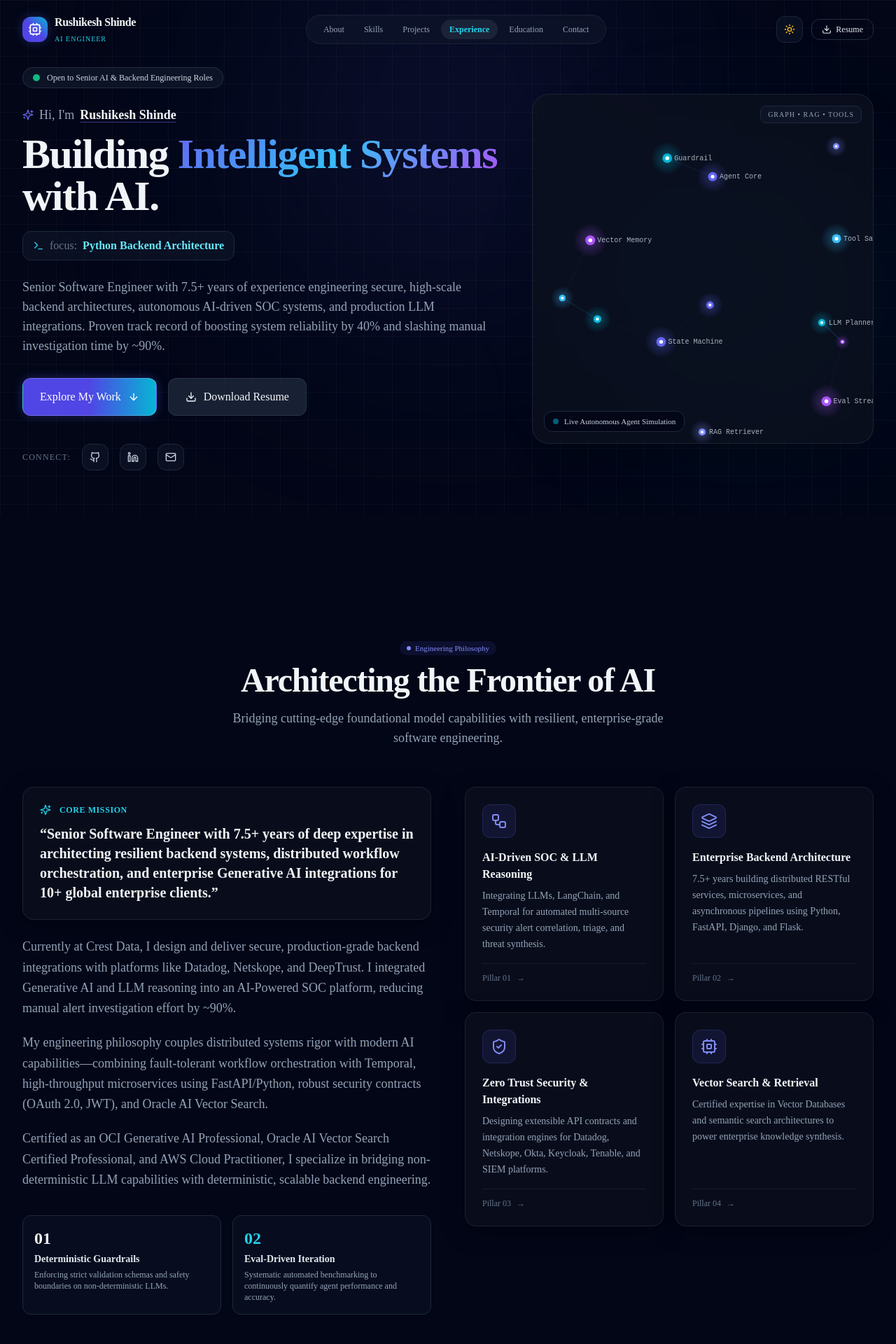
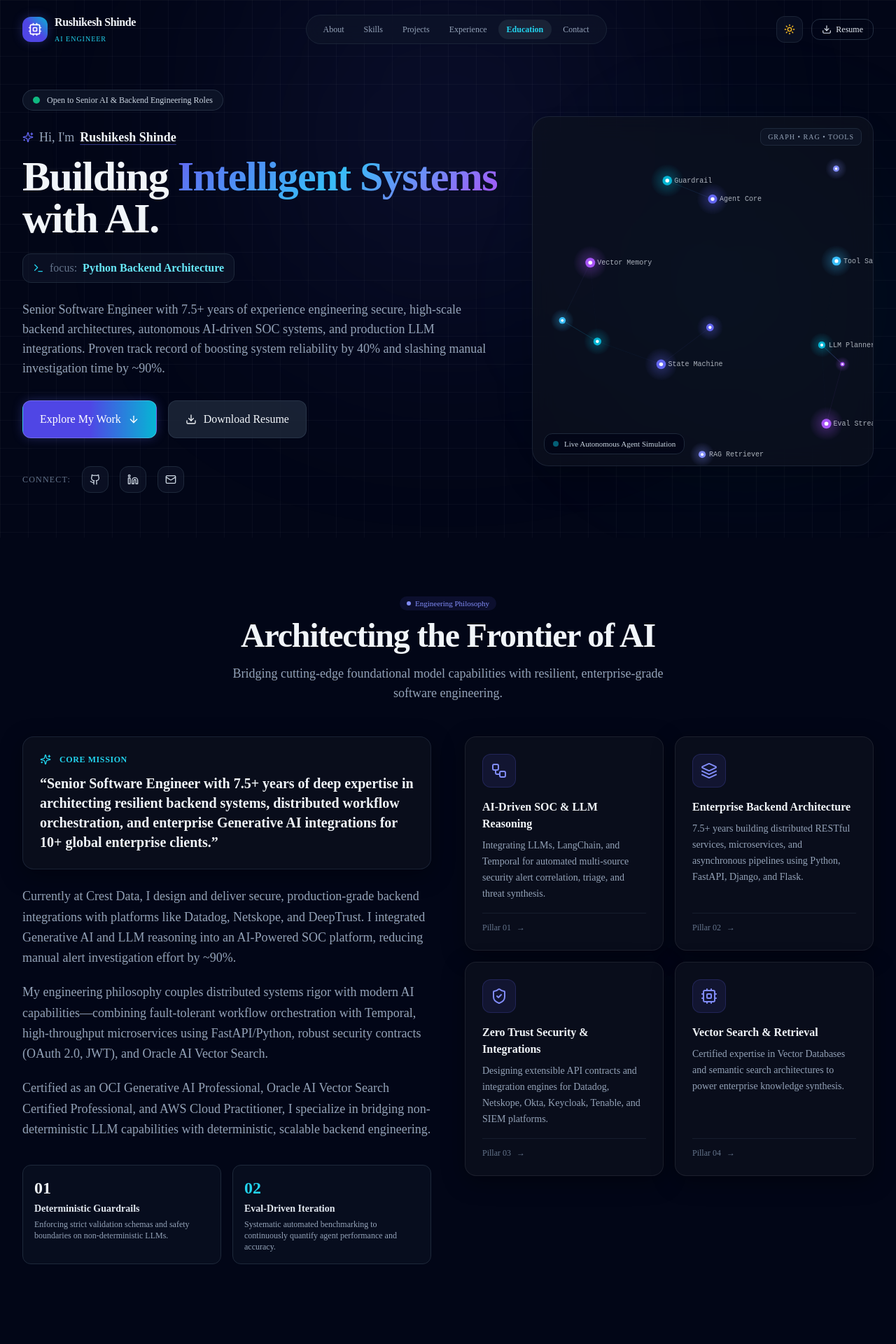
Before and after one commit to shinderushikesh706/Portfolio, a Next.js app: page / in a window 1280 px wide. Shown: the top 1920 px of the page at 70% size. Built offline with nearby package versions, Linux system fonts and the light colour scheme.

Commit message:
fix: eliminate excessive vertical gaps between sections and tighten spacing

```diff
--- a/src/app/page.tsx
+++ b/src/app/page.tsx
@@ -8,7 +8,7 @@ import { ContactSection } from "@/components/contact/ContactSection";
 
 export default function Home() {
   return (
-    <div className="flex flex-col space-y-12 sm:space-y-20">
+    <div className="flex flex-col">
       <HeroSection />
       <AboutSection />
       <SkillsSection />
--- a/src/components/about/AboutSection.tsx
+++ b/src/components/about/AboutSection.tsx
@@ -17,7 +17,7 @@ export function AboutSection() {
   const icons = [Workflow, Layers, ShieldCheck, Cpu];
 
   return (
-    <section id="about" className="py-24 px-4 sm:px-6 lg:px-8 max-w-7xl mx-auto relative">
+    <section id="about" className="py-14 sm:py-20 px-4 sm:px-6 lg:px-8 max-w-7xl mx-auto relative">
       <SectionHeading
         eyebrow="Engineering Philosophy"
         title="Architecting the Frontier of AI"
--- a/src/components/contact/ContactSection.tsx
+++ b/src/components/contact/ContactSection.tsx
@@ -102,7 +102,7 @@ export function ContactSection() {
   };
 
   return (
-    <section id="contact" className="py-24 px-4 sm:px-6 lg:px-8 max-w-7xl mx-auto relative">
+    <section id="contact" className="py-14 sm:py-20 px-4 sm:px-6 lg:px-8 max-w-7xl mx-auto relative">
       <SectionHeading
         eyebrow="Initiate Collaboration"
         title="Let's Build Something Intelligent"
--- a/src/components/education/EducationSection.tsx
+++ b/src/components/education/EducationSection.tsx
@@ -10,7 +10,7 @@ export function EducationSection() {
   const { education, certifications } = portfolioData;
 
   return (
-    <section id="education" className="py-24 px-4 sm:px-6 lg:px-8 max-w-7xl mx-auto relative">
+    <section id="education" className="py-14 sm:py-20 px-4 sm:px-6 lg:px-8 max-w-7xl mx-auto relative">
       <SectionHeading
         eyebrow="Academic & Professional Foundation"
         title="Education & Certifications"
--- a/src/components/experience/ExperienceSection.tsx
+++ b/src/components/experience/ExperienceSection.tsx
@@ -10,7 +10,7 @@ export function ExperienceSection() {
   const { experience } = portfolioData;
 
   return (
-    <section id="experience" className="py-24 px-4 sm:px-6 lg:px-8 max-w-5xl mx-auto relative">
+    <section id="experience" className="py-14 sm:py-20 px-4 sm:px-6 lg:px-8 max-w-5xl mx-auto relative">
       <SectionHeading
         eyebrow="Career Trajectory"
         title="Professional Experience"
--- a/src/components/hero/HeroSection.tsx
+++ b/src/components/hero/HeroSection.tsx
@@ -27,7 +27,7 @@ export function HeroSection() {
   }, []);
 
   return (
-    <section className="relative min-h-[92vh] flex items-center justify-center pt-24 pb-16 px-4 sm:px-6 lg:px-8 overflow-hidden bg-grid-pattern">
+    <section className="relative flex items-center justify-center pt-28 pb-12 sm:pt-32 sm:pb-16 px-4 sm:px-6 lg:px-8 overflow-hidden bg-grid-pattern">
       {/* Background ambient lighting */}
       <div className="absolute top-1/4 left-1/2 -translate-x-1/2 -translate-y-1/2 w-[550px] h-[550px] bg-brand-500/10 dark:bg-brand-500/10 rounded-full blur-[140px] pointer-events-none" />
       <div className="absolute top-1/3 right-10 w-[350px] h-[350px] bg-accent-cyan/10 rounded-full blur-[120px] pointer-events-none" />
--- a/src/components/projects/ProjectsSection.tsx
+++ b/src/components/projects/ProjectsSection.tsx
@@ -24,7 +24,7 @@ export function ProjectsSection() {
       : projects.filter((p) => p.category === filter);
 
   return (
-    <section id="projects" className="py-24 px-4 sm:px-6 lg:px-8 max-w-7xl mx-auto relative">
+    <section id="projects" className="py-14 sm:py-20 px-4 sm:px-6 lg:px-8 max-w-7xl mx-auto relative">
       <SectionHeading
         eyebrow="Key Systems & Architectures"
         title="Featured Engineering Projects"
--- a/src/components/skills/SkillsSection.tsx
+++ b/src/components/skills/SkillsSection.tsx
@@ -23,7 +23,7 @@ export function SkillsSection() {
       : skills.filter((cat) => cat.title === activeCategory);
 
   return (
-    <section id="skills" className="py-24 px-4 sm:px-6 lg:px-8 max-w-7xl mx-auto relative">
+    <section id="skills" className="py-14 sm:py-20 px-4 sm:px-6 lg:px-8 max-w-7xl mx-auto relative">
       <SectionHeading
         eyebrow="Technical Stack"
         title="Specialized Capabilities"
--- a/src/components/ui/SectionHeading.tsx
+++ b/src/components/ui/SectionHeading.tsx
@@ -22,7 +22,7 @@ export function SectionHeading({
   return (
     <div
       className={cn(
-        "flex flex-col mb-14 md:mb-18",
+        "flex flex-col mb-10 sm:mb-12",
         isCenter ? "items-center text-center" : "items-start text-left",
         className
       )}
```
